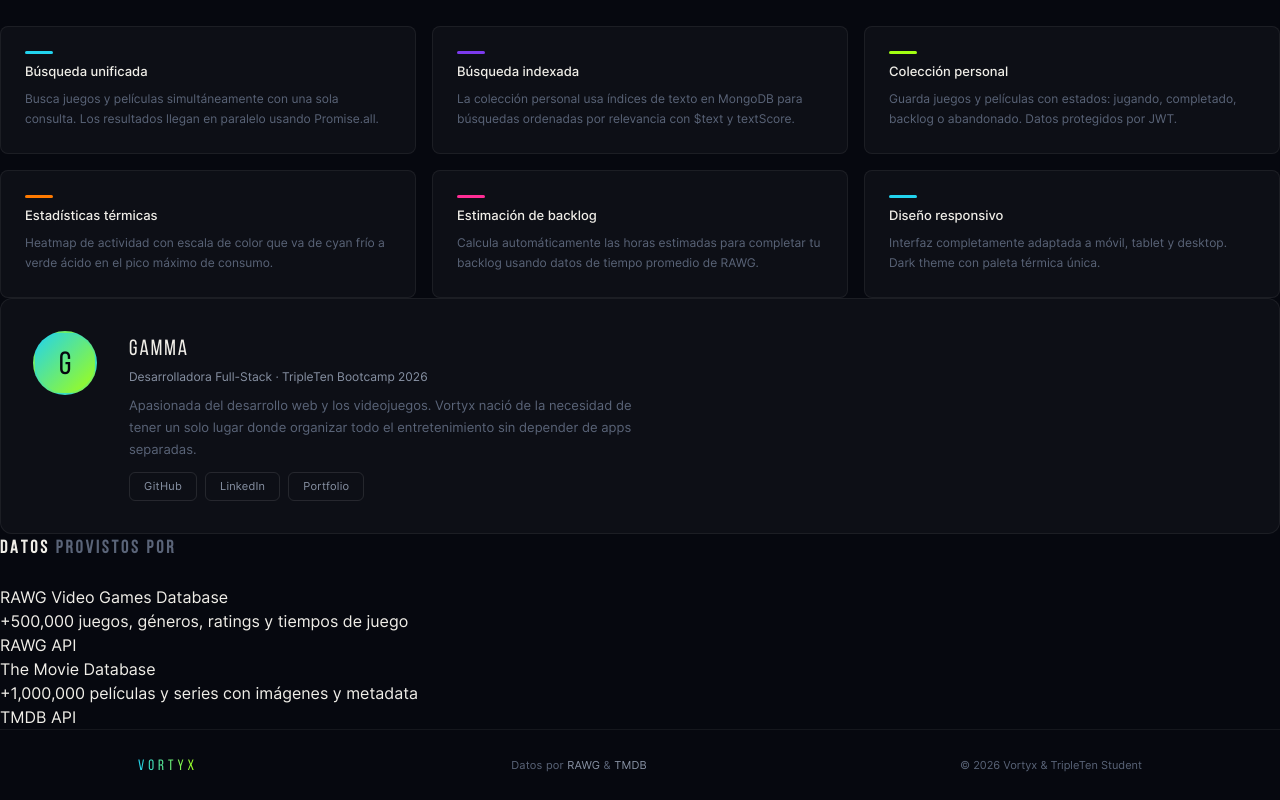
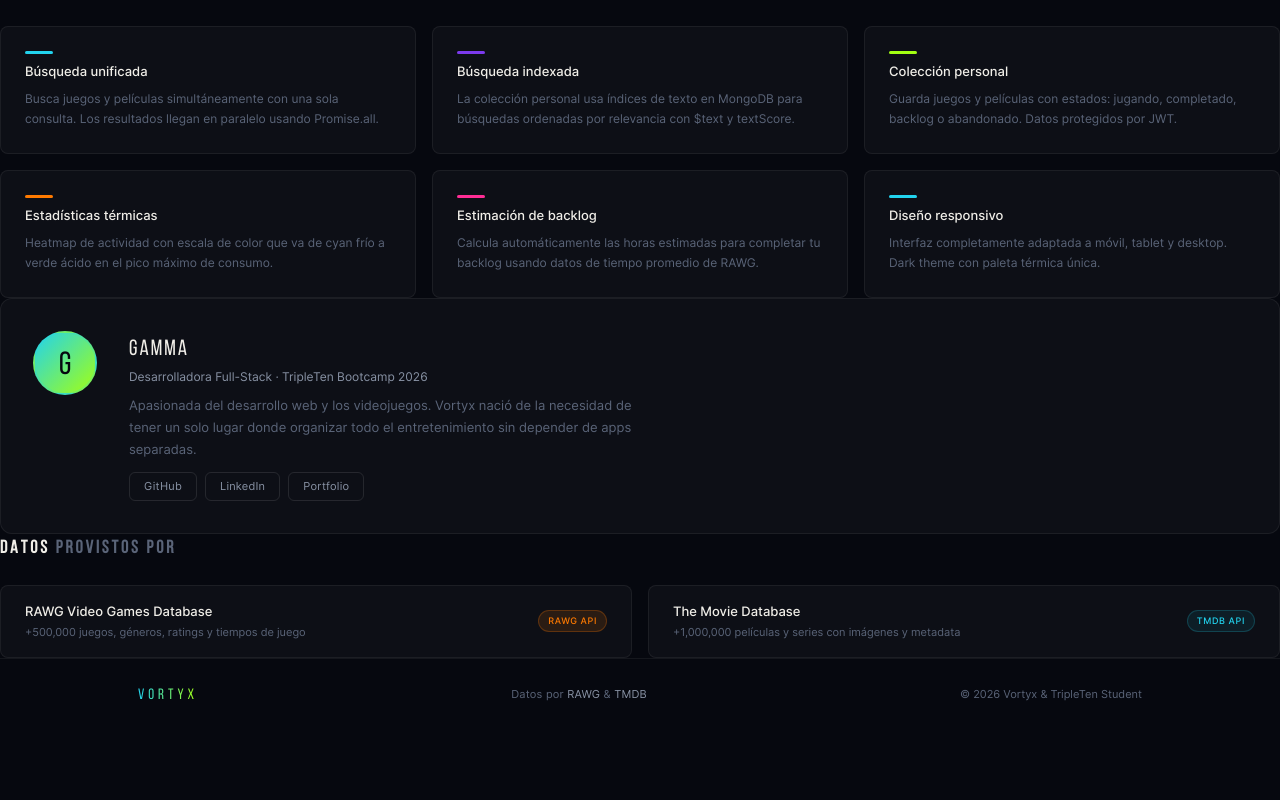
Before and after one commit to NorimNori/vortyx-frontend, a React (Vite) app: page /about in a window 1280 px wide. Shown: the part 439-1239 px from the top of the page. After the commit the page ends 1168 px from the top, so only its background shows below. Built offline with nearby package versions, Linux system fonts and the light colour scheme; no server answers.

Commit message:
feat(ui): add css styles for ApiSection component

```diff
--- /dev/null
+++ b/src/components/About/ApiSection.css
@@ -0,0 +1,74 @@
+.about__apis-grid {
+  display: grid;
+  grid-template-columns: 1fr 1fr;
+  gap: var(--spacing-md);
+  list-style: none;
+}
+
+.about__api-card {
+  background: var(--color-surface);
+  border: 1px solid var(--color-border);
+  border-radius: var(--radius-md);
+  padding: var(--spacing-md) var(--spacing-lg);
+  display: flex;
+  align-items: center;
+  justify-content: space-between;
+  gap: var(--spacing-md);
+  transition: border-color var(--transition-base);
+}
+
+.about__api-card:hover {
+  border-color: var(--color-border-hover);
+}
+
+.about__api-info {
+  display: flex;
+  flex-direction: column;
+  gap: 3px;
+}
+
+.about__api-name {
+  font-size: 13px;
+  font-weight: 500;
+  color: var(--color-text);
+}
+
+.about__api-desc {
+  font-size: 11px;
+  color: var(--color-text-subtle);
+  font-weight: 300;
+}
+
+.about__api-badge {
+  font-size: 9px;
+  font-weight: 500;
+  padding: 3px 9px;
+  border-radius: var(--radius-pill);
+  letter-spacing: 0.07em;
+  text-decoration: none;
+  white-space: nowrap;
+  flex-shrink: 0;
+  transition: opacity var(--transition-base);
+}
+
+.about__api-badge:hover {
+  opacity: 0.8;
+}
+
+.about__api-badge--game {
+  background: rgba(255, 122, 0, 0.12);
+  color: var(--color-game);
+  border: 1px solid rgba(255, 122, 0, 0.25);
+}
+
+.about__api-badge--brand {
+  background: rgba(34, 211, 238, 0.08);
+  color: var(--color-brand);
+  border: 1px solid rgba(34, 211, 238, 0.2);
+}
+
+@media (max-width: 768px) {
+  .about__apis-grid {
+    grid-template-columns: 1fr;
+  }
+}
--- a/src/components/About/ApiSection.jsx
+++ b/src/components/About/ApiSection.jsx
@@ -1,5 +1,6 @@
 import { APIS } from "../../utils/aboutData";
 import SectionTitle from "./SectionTitle";
+import "./ApiSection.css";
 
 function ApisSection() {
   return (
```
